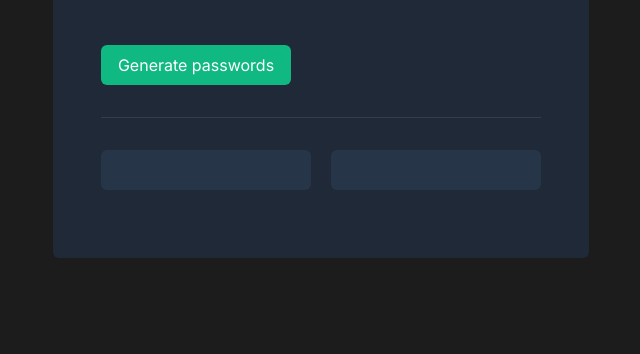
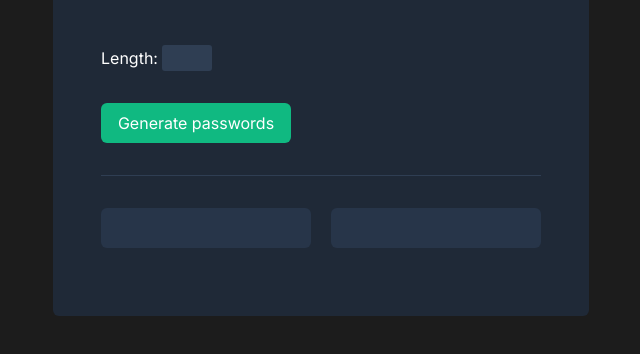
Before and after one commit to Arniss5/Password-Generator, a plain HTML site: page index.html in a window 1280 px wide. Shown: the part 294-648 px from the top of the page, without its empty margins (319-959 px from the left). Drawn offline with Linux system fonts and the light colour scheme.

Commit message:
add adjustible pass length functionality

```diff
--- a/app.js
+++ b/app.js
@@ -14,15 +14,20 @@ generateBtn.addEventListener("click", displayPass)
 //GENERATEPASS function - create a string of 15 random characters
 function generatePass() {
     let password = ""
-    for (let i = 0; i < 15; i++) {
+    let passLength = document.getElementById("pass-length").value;
+
+    for (let i = 0; i < passLength; i++) {
         let randomIndex = Math.floor(Math.random() * characters.length)
         password += characters[randomIndex]
     }
     return password
 }
 
+
 //DISPLAYPASS function
 function displayPass() {
     outputOne.textContent = generatePass()
     outputTwo.textContent = generatePass()
+
+
 }
--- a/index.html
+++ b/index.html
@@ -17,6 +17,10 @@
     <div class="container">
       <h1>Generate a <br></b><span>random password</span></h1>
       <p class="subtitle">Never use an insecure password again.</p>
+      <div class="settings">
+        <label for="pass-length">Length: </label>
+        <input type="number" id="pass-length">
+      </div>
       <button id="generate-btn">Generate passwords</button>
       <div class="divide-line"></div>
       <div class="passwords-container">
--- a/style.css
+++ b/style.css
@@ -34,6 +34,21 @@ h1 span{
     font-size: 1.25rem;
     color: #D5D4D8;
     margin: 0.7rem 0 3rem 0;
+}
+
+.settings{
+    margin-bottom: 2rem;
+}
+
+#pass-length {
+    font-family: inherit;
+    font-size: inherit;
+    color: #fff;
+    background-color: #2F3E53;
+    width: 50px;
+    padding: 3px;
+    border: none;
+    border-radius: 3px;
 }
 
 #generate-btn {
```
